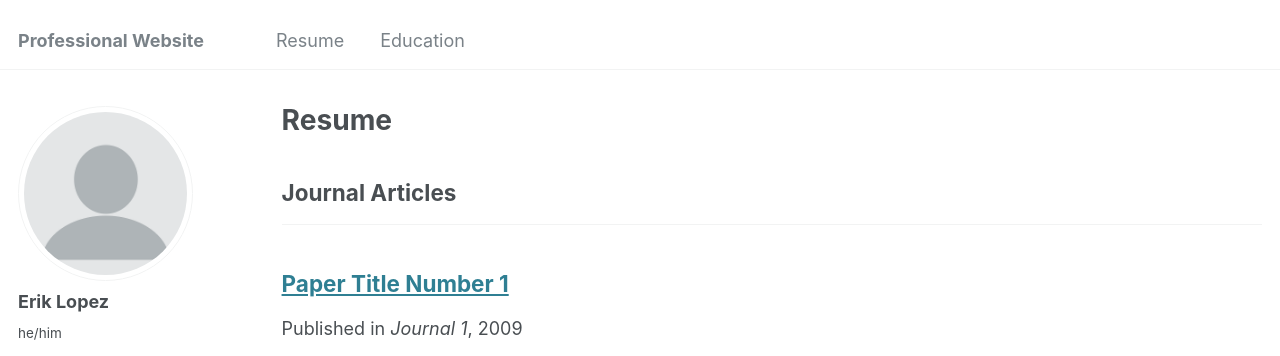
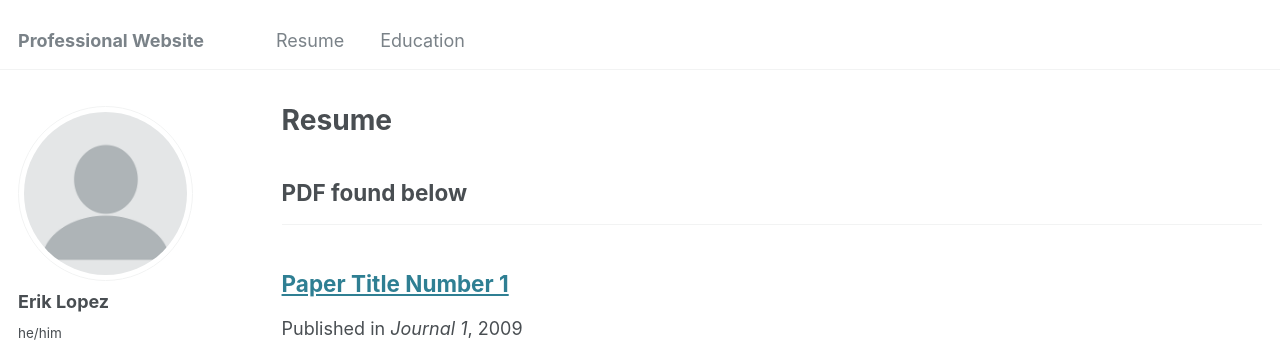
Before and after one commit to Eriklpz04/Eriklpz04.github.io, a Jekyll site: the page built from _pages/publications.html, in a window 1280 px wide and 937 px high. Shown: the top 356 px of the window. Built offline with Jekyll 4.4.1, drawn with Linux system fonts in a browser that asks for light colours.

Commit message:
Update _config.yml

```diff
--- a/_config.yml
+++ b/_config.yml
@@ -79,7 +79,7 @@ publication_category:
   books:
     title: 'Books'
   manuscripts:
-    title: 'Journal Articles'
+    title: 'PDF found below'
   conferences:
     title: 'Conference Papers'
 
```
